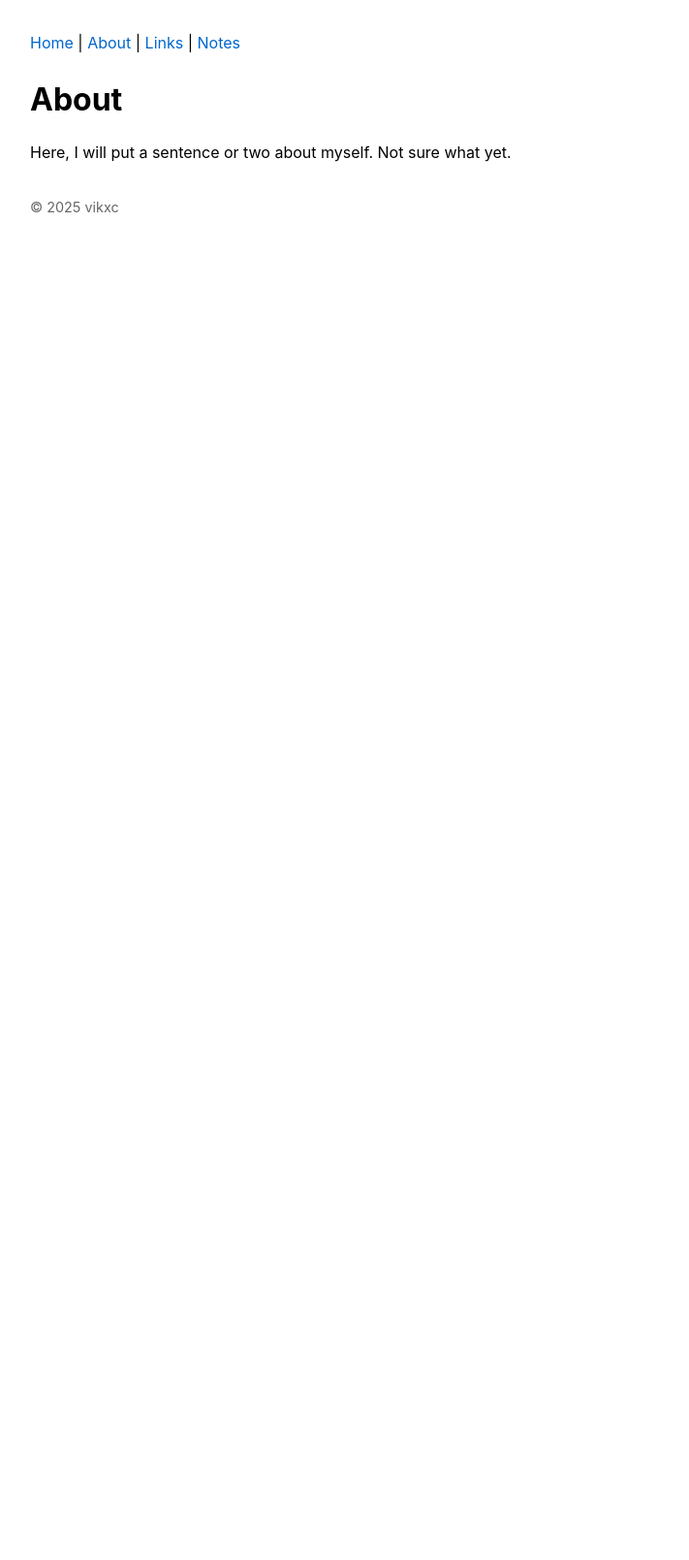
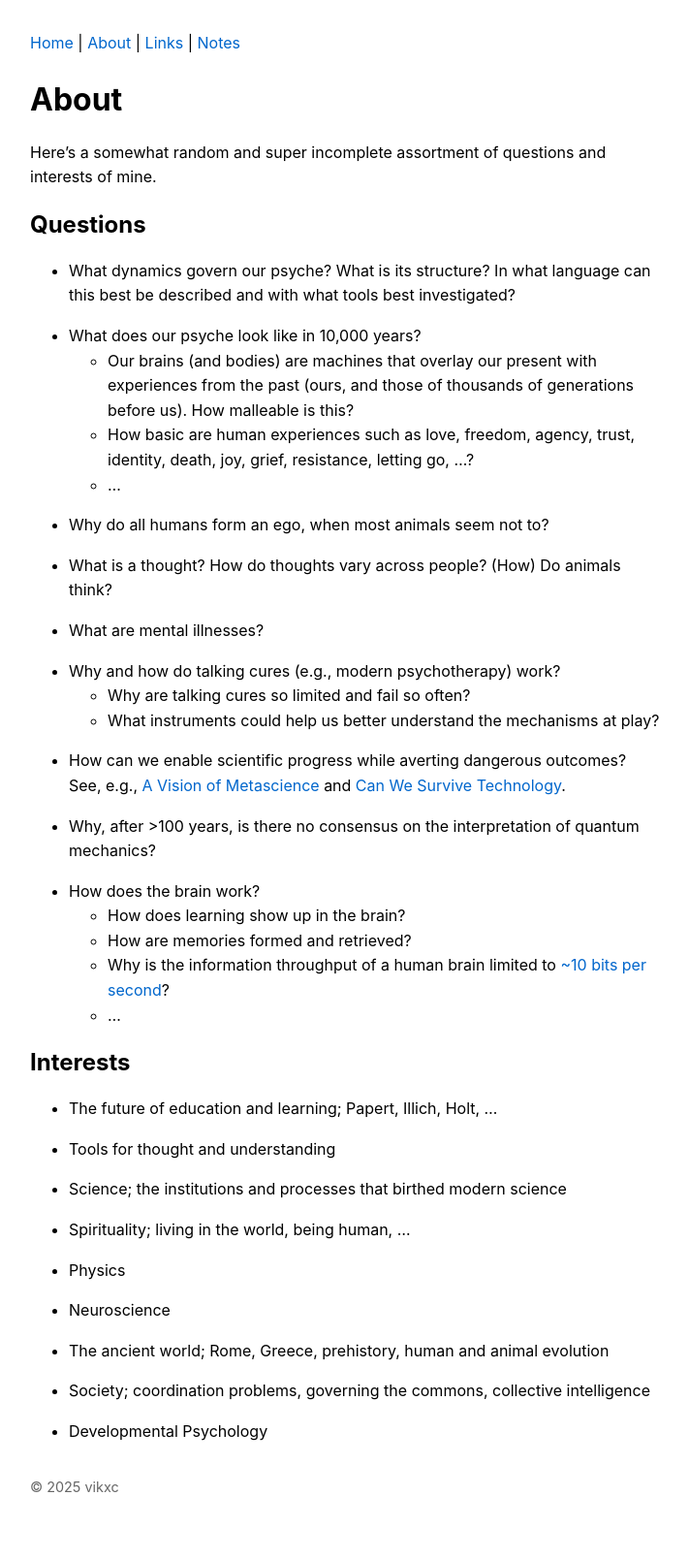
Before and after one commit to vikxc/vikxc.github.io, a Jekyll site: the page built from about.md, in a window 1280 px wide. Shown: the whole page at 97% size, without its empty margins (284-995 px from the left). Built offline with Jekyll 4.4.1, drawn with Linux system fonts in a browser that asks for light colours; before the commit the page ends 900 px from its top, so only the background shows below that.

Commit message:
Add/edit content in about and links pages ; update index.

```diff
--- a/about.md
+++ b/about.md
@@ -5,5 +5,53 @@ title: About
 
 # About
 
-Here, I will put a sentence or two about myself.
-Not sure what yet.
+Here's a somewhat random and super incomplete assortment of questions and interests of mine.
+
+## Questions
+
+- What dynamics govern our psyche? What is its structure? In what language can this best be described and with what tools best investigated?
+
+- What does our psyche look like in 10,000 years?
+    - Our brains (and bodies) are machines that overlay our present with experiences from the past (ours, and those of thousands of generations before us). How malleable is this?
+    - How basic are human experiences such as love, freedom, agency, trust, identity, death, joy, grief, resistance, letting go, ...?
+    - ...
+
+- Why do all humans form an ego, when most animals seem not to?
+
+- What is a thought? How do thoughts vary across people? (How) Do animals think?
+
+- What are mental illnesses?
+
+- Why and how do talking cures (e.g., modern psychotherapy) work?
+    - Why are talking cures so limited and fail so often?
+    - What instruments could help us better understand the mechanisms at play?
+
+- How can we enable scientific progress while averting dangerous outcomes? See, e.g., [A Vision of Metascience](https://scienceplusplus.org/metascience/) and [Can We Survive Technology](https://sseh.uchicago.edu/doc/von_Neumann_1955.pdf).
+
+- Why, after >100 years, is there no consensus on the interpretation of quantum mechanics?
+
+- How does the brain work?
+    - How does learning show up in the brain?
+    - How are memories formed and retrieved?
+    - Why is the information throughput of a human brain limited to [~10 bits per second](https://arxiv.org/abs/2408.10234)?
+    - ...
+
+## Interests
+
+- The future of education and learning; Papert, Illich, Holt, ...
+
+- Tools for thought and understanding
+
+- Science; the institutions and processes that birthed modern science
+
+- Spirituality; living in the world, being human, ...
+
+- Physics
+
+- Neuroscience
+
+- The ancient world; Rome, Greece, prehistory, human and animal evolution
+
+- Society; coordination problems, governing the commons, collective intelligence
+
+- Developmental Psychology
```
Also changed, not shown: index.md (+1 -1 lines), index_old.html (deleted, +0 -7 lines), links.md (+23 -17 lines), 1 other file.
